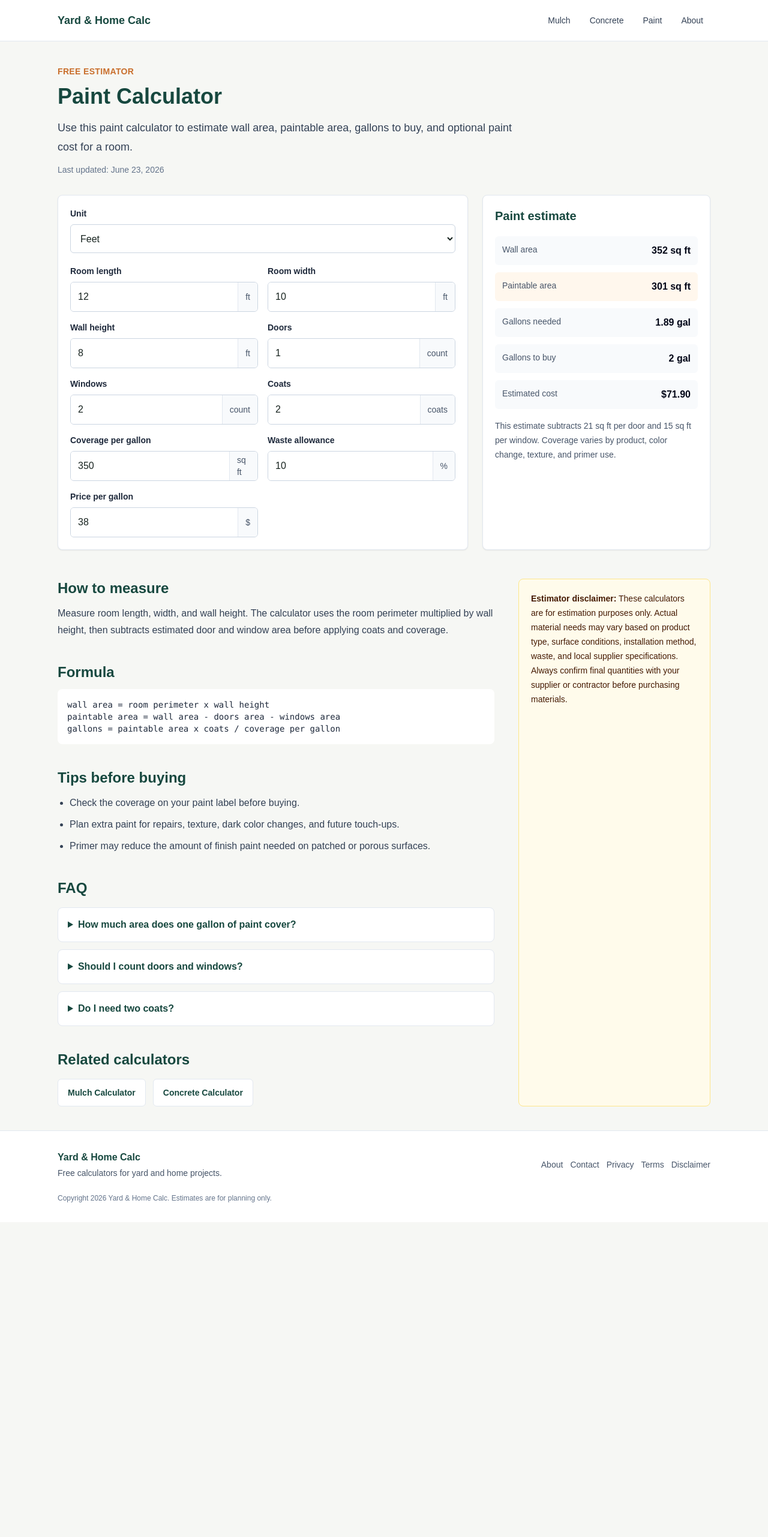
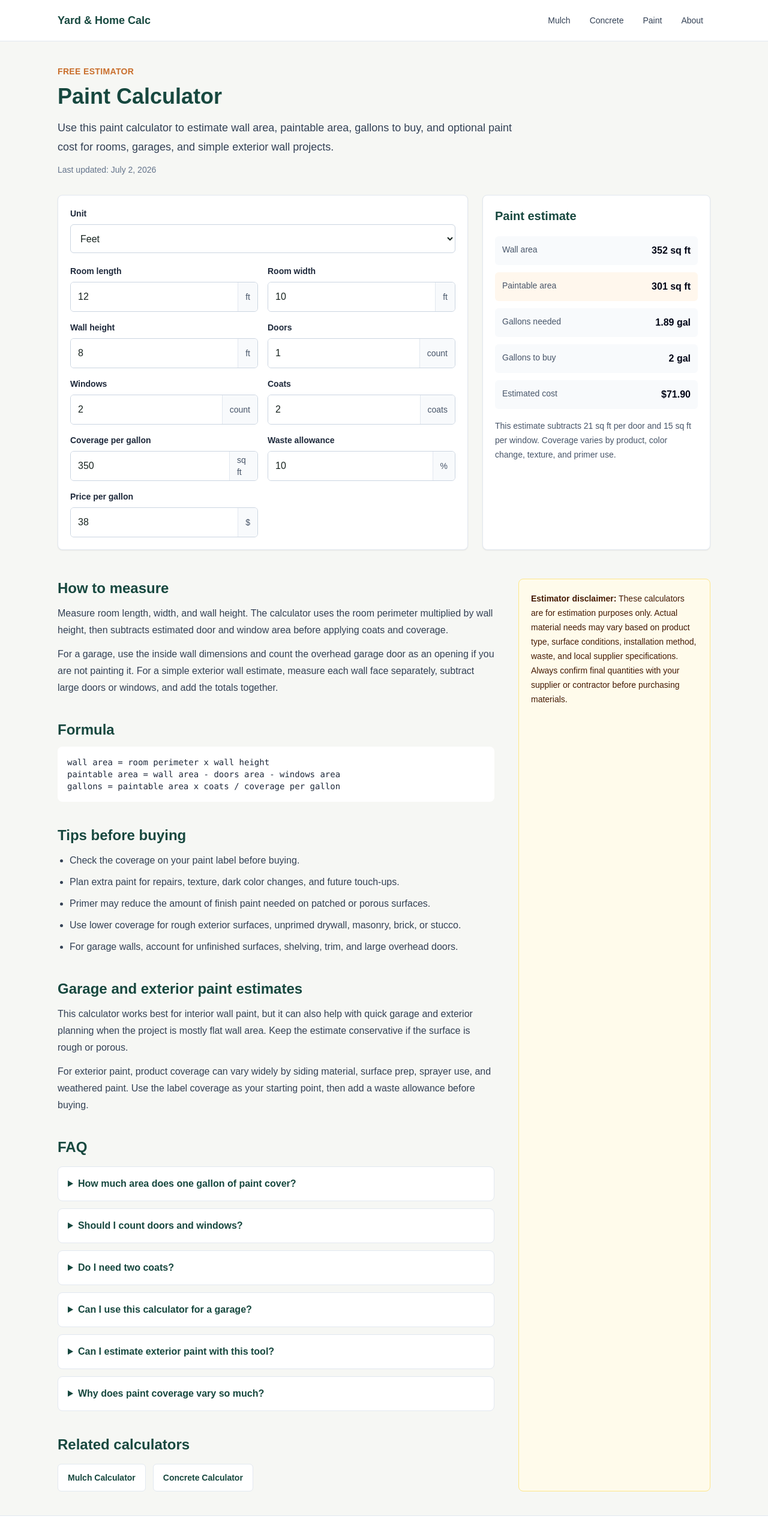
Before and after one commit to jazfox-cloud/YardAndHomeCalc, a Next.js app: page /paint-calculator in a window 1280 px wide. Shown: the top 2563 px of the page at 60% size. Before the commit the page ends 2038 px from the top, so only its background shows below. Built offline with nearby package versions, Linux system fonts and the light colour scheme.

Commit message:
Expand paint calculator coverage guidance

```diff
--- a/app/paint-calculator/page.tsx
+++ b/app/paint-calculator/page.tsx
@@ -7,10 +7,10 @@ import { PaintCalculator } from "@/components/calculators/PaintCalculator";
 import { breadcrumbSchema, faqSchema, webApplicationSchema } from "@/lib/schema";
 
 const description =
-  "Estimate gallons of paint for walls and rooms by area, doors, windows, coats, coverage per gallon, waste, and cost.";
+  "Estimate gallons of paint for walls, rooms, garages, and exterior surfaces by area, doors, windows, coats, coverage, waste, and cost.";
 
 export const metadata: Metadata = {
-  title: "Paint Calculator - Estimate Gallons for Walls and Rooms | Yard & Home Calc",
+  title: "Paint Calculator - Estimate Gallons for Walls, Rooms, and Garages | Yard & Home Calc",
   description,
   alternates: { canonical: "/paint-calculator/" }
 };
@@ -27,6 +27,18 @@ const faqs: FAQItem[] = [
   {
     question: "Do I need two coats?",
     answer: "Two coats are common for interior walls, especially with a color change. Primer, wall texture, and paint quality can change the final amount."
+  },
+  {
+    question: "Can I use this calculator for a garage?",
+    answer: "Yes. Enter the garage length, width, and wall height, then adjust doors and windows. For unfinished drywall, masonry, or rough surfaces, lower the coverage per gallon or add extra waste."
+  },
+  {
+    question: "Can I estimate exterior paint with this tool?",
+    answer: "You can use it as a rough exterior paint estimator for simple wall areas. Exterior siding, trim, stucco, brick, weather exposure, and spraying can change coverage, so always check the paint label and supplier guidance."
+  },
+  {
+    question: "Why does paint coverage vary so much?",
+    answer: "Coverage changes with surface texture, primer, color change, application method, sheen, and paint quality. A smooth primed wall may cover much farther than raw drywall, stucco, brick, or heavily textured surfaces."
   }
 ];
 
@@ -46,9 +58,9 @@ export default function PaintCalculatorPage() {
         <script key={index} type="application/ld+json" dangerouslySetInnerHTML={{ __html: JSON.stringify(schema) }} />
       ))}
       <CalculatorIntro
-        description="Use this paint calculator to estimate wall area, paintable area, gallons to buy, and optional paint cost for a room."
+        description="Use this paint calculator to estimate wall area, paintable area, gallons to buy, and optional paint cost for rooms, garages, and simple exterior wall projects."
         title="Paint Calculator"
-        updated="June 23, 2026"
+        updated="July 2, 2026"
       />
       <PaintCalculator />
       <div className="mt-12 grid gap-10 lg:grid-cols-[1fr_320px]">
@@ -59,6 +71,12 @@ export default function PaintCalculatorPage() {
               Measure room length, width, and wall height. The calculator uses the room
               perimeter multiplied by wall height, then subtracts estimated door and window
               area before applying coats and coverage.
+            </p>
+            <p className="mt-3 leading-7 text-slate-700">
+              For a garage, use the inside wall dimensions and count the overhead garage door
+              as an opening if you are not painting it. For a simple exterior wall estimate,
+              measure each wall face separately, subtract large doors or windows, and add the
+              totals together.
             </p>
           </section>
           <section>
@@ -77,7 +95,24 @@ export default function PaintCalculatorPage() {
               <li>Check the coverage on your paint label before buying.</li>
               <li>Plan extra paint for repairs, texture, dark color changes, and future touch-ups.</li>
               <li>Primer may reduce the amount of finish paint needed on patched or porous surfaces.</li>
+              <li>Use lower coverage for rough exterior surfaces, unprimed drywall, masonry, brick, or stucco.</li>
+              <li>For garage walls, account for unfinished surfaces, shelving, trim, and large overhead doors.</li>
             </ul>
+          </section>
+          <section>
+            <h2 className="text-2xl font-bold text-evergreen">Garage and exterior paint estimates</h2>
+            <div className="mt-3 space-y-3 leading-7 text-slate-700">
+              <p>
+                This calculator works best for interior wall paint, but it can also help with
+                quick garage and exterior planning when the project is mostly flat wall area.
+                Keep the estimate conservative if the surface is rough or porous.
+              </p>
+              <p>
+                For exterior paint, product coverage can vary widely by siding material,
+                surface prep, sprayer use, and weathered paint. Use the label coverage as your
+                starting point, then add a waste allowance before buying.
+              </p>
+            </div>
           </section>
           <FAQ items={faqs} />
           <RelatedCalculators current="/paint-calculator" />
--- a/app/sitemap.ts
+++ b/app/sitemap.ts
@@ -3,22 +3,22 @@ import type { MetadataRoute } from "next";
 export const dynamic = "force-static";
 
 const routes = [
-  "",
-  "/mulch-calculator",
-  "/concrete-calculator",
-  "/paint-calculator",
-  "/about",
-  "/contact",
-  "/privacy",
-  "/terms",
-  "/disclaimer"
+  { path: "", lastModified: "2026-06-23" },
+  { path: "/mulch-calculator", lastModified: "2026-06-23" },
+  { path: "/concrete-calculator", lastModified: "2026-06-23" },
+  { path: "/paint-calculator", lastModified: "2026-07-02" },
+  { path: "/about", lastModified: "2026-06-23" },
+  { path: "/contact", lastModified: "2026-06-23" },
+  { path: "/privacy", lastModified: "2026-06-23" },
+  { path: "/terms", lastModified: "2026-06-23" },
+  { path: "/disclaimer", lastModified: "2026-06-23" }
 ];
 
 export default function sitemap(): MetadataRoute.Sitemap {
   return routes.map((route) => ({
-    url: `https://yardandhomecalc.com${route}/`,
-    lastModified: new Date("2026-06-23"),
-    changeFrequency: route.includes("calculator") || route === "" ? "monthly" : "yearly",
-    priority: route === "" ? 1 : route.includes("calculator") ? 0.8 : 0.3
+    url: `https://yardandhomecalc.com${route.path}/`,
+    lastModified: new Date(route.lastModified),
+    changeFrequency: route.path.includes("calculator") || route.path === "" ? "monthly" : "yearly",
+    priority: route.path === "" ? 1 : route.path.includes("calculator") ? 0.8 : 0.3
   }));
 }
```
